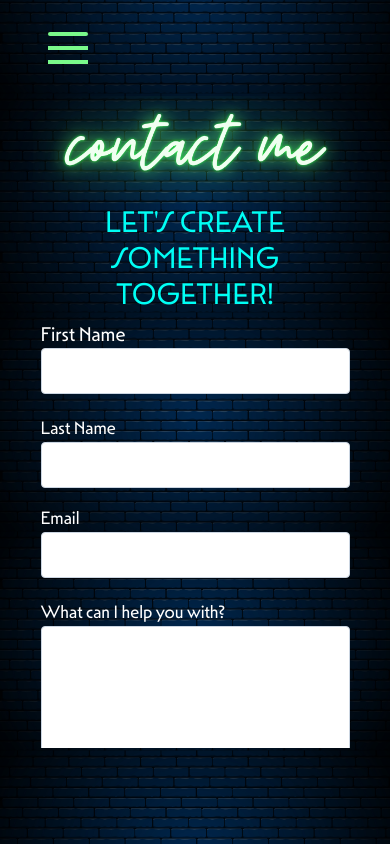
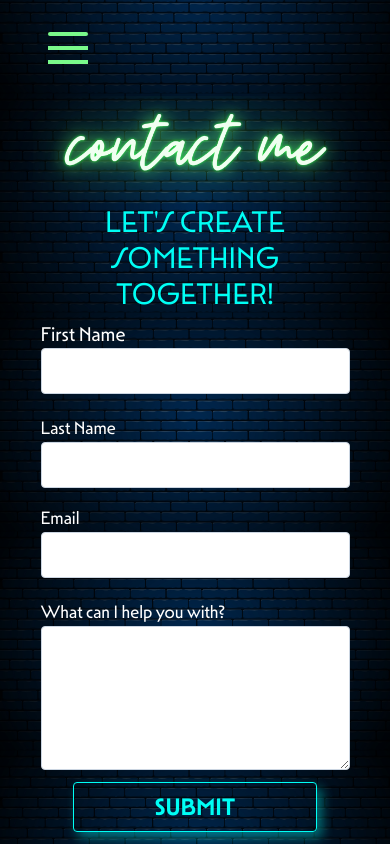
Before and after one commit to mllrdnl/dbwebdev, a Next.js app: page /contact in a window 390 px wide. Built offline with nearby package versions, Linux system fonts and the light colour scheme.

Commit message:
fixed mobile view issues

```diff
--- a/app/about/page.jsx
+++ b/app/about/page.jsx
@@ -30,7 +30,7 @@ const AboutPage = () => {
           to create an optimized and smooth experience for the end user.
         </p>
       </div>
-      <div className="flex flex-row smphone:w-5/6 phone:w-5/6 tablet:w-3/5 laptop:w-3/4 desktop:w-3/5 mt-4 mx-auto">
+      <div className="flex flex-row smphone:w-5/6 phone:w-5/6 tablet:w-3/5 laptop:w-3/4 desktop:w-3/5 mt-4 mb-4 mx-auto">
         {/* RESUME */}
         <Link
           href="/Resume.pdf"
--- a/app/layout.tsx
+++ b/app/layout.tsx
@@ -100,7 +100,7 @@ export default function RootLayout({
 
             <Navbar />
           </div> */}
-          <div className="h-[calc(100vh-6rem)] overflow-auto">
+          <div className="h-full overflow-auto">
             {/* h-[calc(100vh-6rem)] */}
             {children}
             <Analytics />
--- a/components/ContactForm.tsx
+++ b/components/ContactForm.tsx
@@ -130,7 +130,7 @@ const ContactForm: FC = () => {
         <div className="flex flex-row">
           <button
             type="submit"
-            className="border border-[#00FFF5] rounded p-2 w-1/5 mx-auto text-2xl text-[#00FFF5] font-semibold shadow-bluebtn hover:scale-105 hover:border-[#7AF98A] hover:text-[#7AF98A] hover:shadow-greenbtn transition duration-150 ease-in-out"
+            className="border border-[#00FFF5] rounded p-2 w-1/5 smphone:w-3/4 tablet:w-1/3 mx-auto text-2xl text-[#00FFF5] font-semibold shadow-bluebtn hover:scale-105 hover:border-[#7AF98A] hover:text-[#7AF98A] hover:shadow-greenbtn transition duration-150 ease-in-out"
           >
             SUBMIT
           </button>
```
